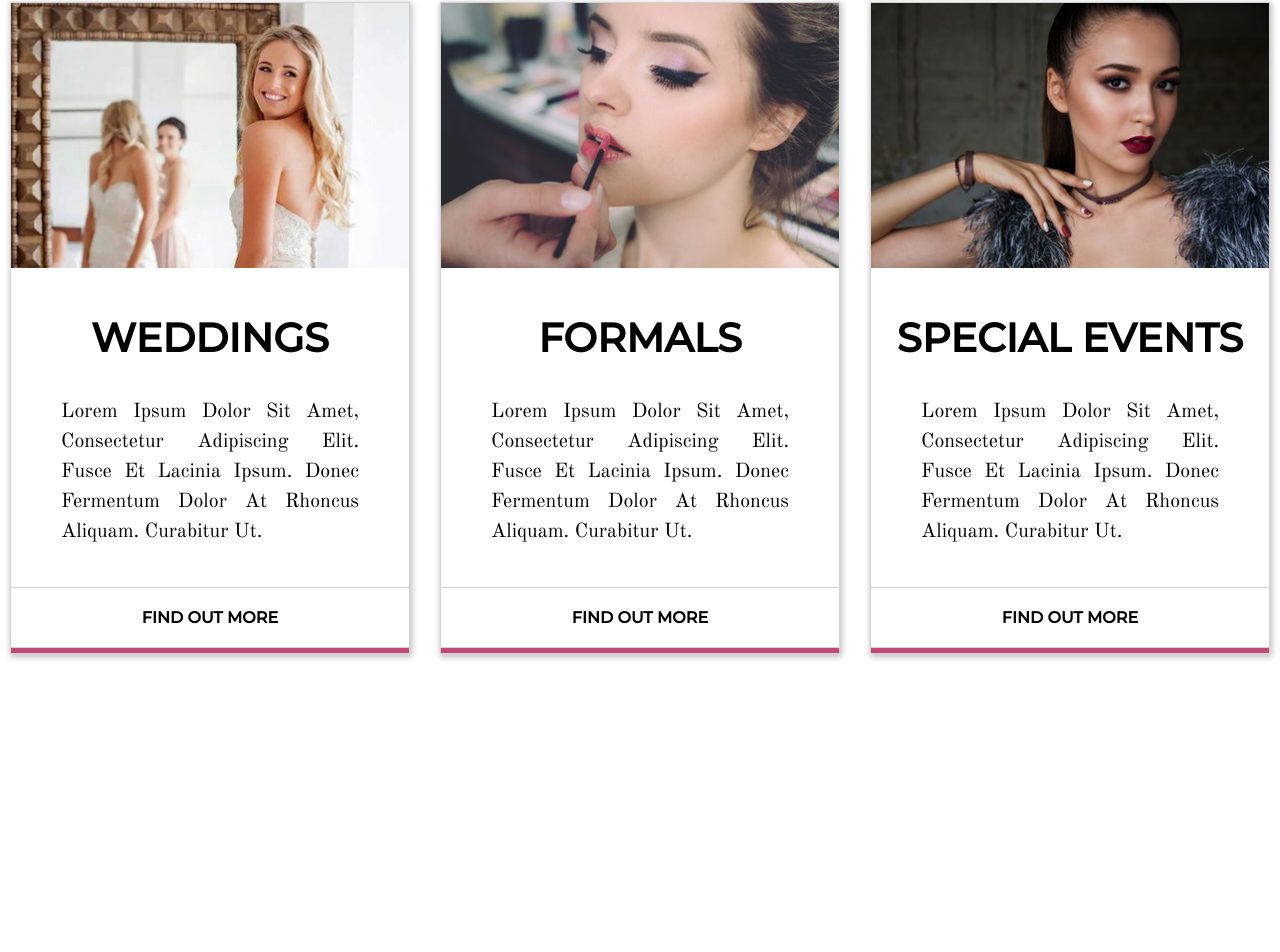
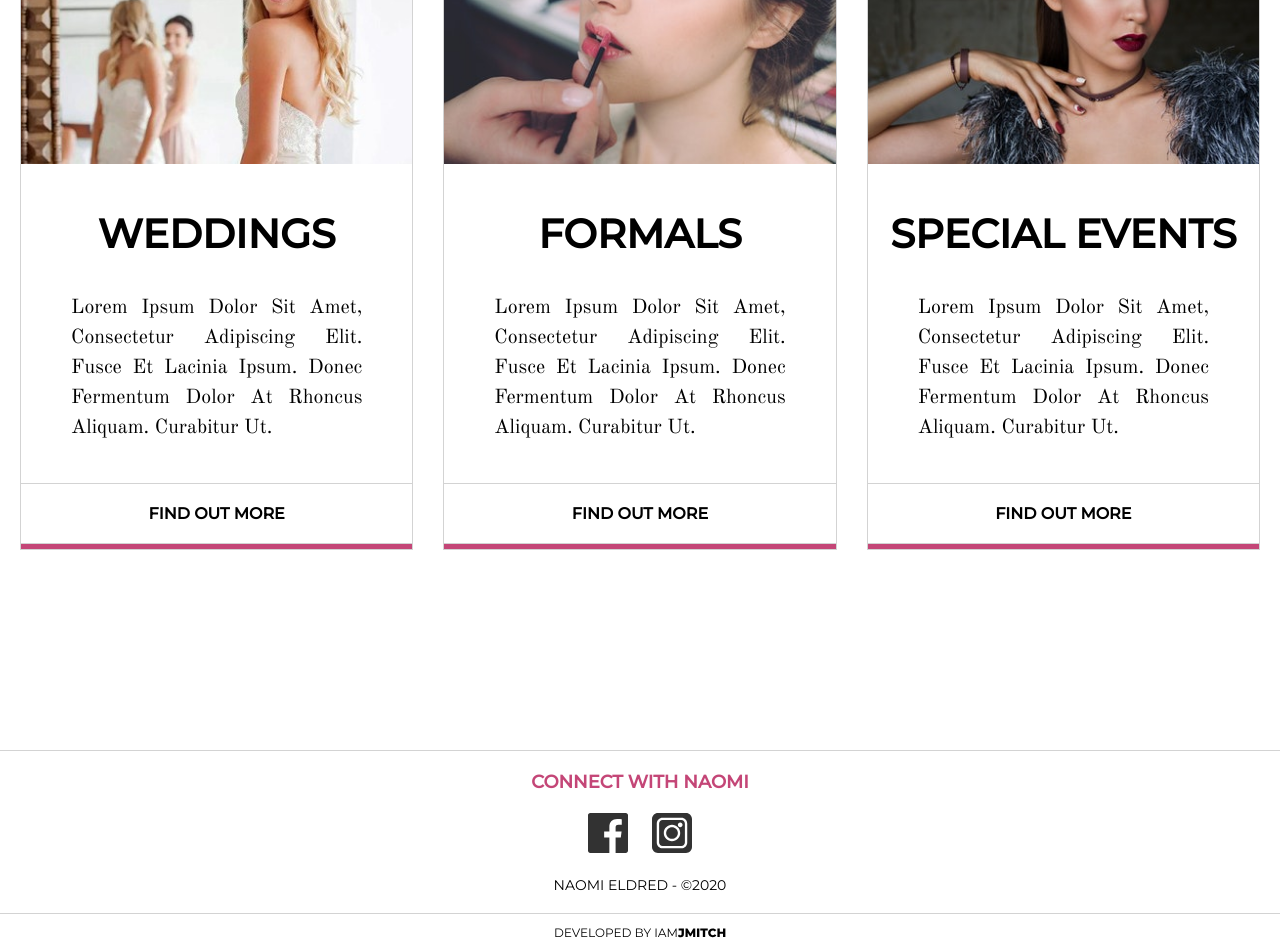
Before and after one commit to iamjmitch/NaomiEldredv2, a Gatsby site: page / in a window 1280 px wide. Shown: the part 1591-2543 px from the top of the page. Before the commit the page ends 2445 px from the top, so only its background shows below. Built offline with nearby package versions, Linux system fonts and the light colour scheme; Gatsby itself is replaced by a stand-in of ours; a web font is replaced by a local one.

Commit message:
footer added

```diff
--- /dev/null
+++ b/src/components/global/footer.js
@@ -0,0 +1,85 @@
+import React, { useState, useEffect } from "react"
+import { Link } from "gatsby"
+import styled from "styled-components"
+
+import Iamjmitch from "../../assets/svg/iamjmitch.svg"
+import Facebook from "../../assets/svg/facebook.svg"
+import Instagram from "../../assets/svg/instagram.svg"
+
+import { Container, HeadingH5, Paragraph } from "../../styles/shared"
+import { NAVTRANSPARENT, NAVSOLID, WHITE, NAVHOVER } from "../../styles/colors"
+import { FONT_FAMILY_HEADING } from "../../styles/typography"
+
+const StyledFooter = styled(Container)`
+  background: white;
+  flex-direction: column;
+  border-top: 1px solid lightgrey;
+  border-bottom: 1px solid lightgrey;
+  padding: 20px 0;
+
+  }
+`
+
+const SocialLink = styled.a`
+  text-decoration: none;
+  transition: 0.2s linear;
+  svg {
+    transition: 0.2s linear;
+    display: inline-block;
+    width: 40px;
+    height: 40px;
+    margin: 0 12px;
+    opacity: 0.8;
+    path {
+      transition: 0.2s linear;
+    }
+    &:hover {
+      path {
+        fill: ${NAVHOVER};
+        opacity: 1;
+      }
+    }
+  }
+`
+
+const Footer = () => {
+  return (
+    <Container flexDirection="column">
+      <StyledFooter>
+        <HeadingH5 fontSize="18px">Connect With Naomi</HeadingH5>
+        <Container padding="20px 0">
+          <SocialLink
+            href="https://www.facebook.com/NaomiEldredMakeup"
+            target="_blank"
+            rel="noopener noreferrer"
+          >
+            <Facebook />
+          </SocialLink>
+          <SocialLink
+            href="https://www.instagram.com/naomieldredmakeup/"
+            target="_blank"
+            rel="noopener noreferrer"
+          >
+            <Instagram />
+          </SocialLink>
+        </Container>
+
+        <Paragraph fontSize="14px" fontFamily={FONT_FAMILY_HEADING} padding="0">
+          NAOMI ELDRED - ©2020
+        </Paragraph>
+      </StyledFooter>
+      <Container background="white" padding="10px 0">
+        <a
+          className="iamjmitch"
+          href="https://iamjmitch.com"
+          target="_blank"
+          rel="noreferrer"
+        >
+          <Iamjmitch />
+        </a>
+      </Container>
+    </Container>
+  )
+}
+
+export default Footer
--- a/src/components/global/layout.js
+++ b/src/components/global/layout.js
@@ -5,6 +5,7 @@ import { Container } from "../../styles/shared"
 
 import Nav from "./nav"
 import Navbar from "./mobileNav"
+import Footer from "./footer"
 
 const StyledLayout = styled(Container)`
   min-height: 100vh;
@@ -17,6 +18,7 @@ const Layout = props => {
       <Nav pageName={props.pageName} />
       <Navbar pageName={props.pageName} />
       {props.children}
+      <Footer />
     </StyledLayout>
   )
 }
--- a/src/components/global/mobileNav.js
+++ b/src/components/global/mobileNav.js
@@ -145,7 +145,7 @@ const SocialLink = styled.a`
   text-decoration: none;
   transition: ${transitionTime};
   svg {
-    display: inline=block;
+    display: inline-block;
     width: 55px;
     height: 55px;
     margin: 0 25px 0 5px;
--- a/src/components/global/nav.js
+++ b/src/components/global/nav.js
@@ -43,7 +43,7 @@ const StyledLink = styled(props => <Link {...props} />)`
     font-size: 18px;
   }
   @media screen and (max-width: 900px) {
-    font-size: 14px;
+    font-size: 13px;
     margin: 0 10px;
   }
 `
--- a/src/components/home/about.js
+++ b/src/components/home/about.js
@@ -13,7 +13,7 @@ const StyledContainer = styled(Container)`
   margin-top: -200px;
   justify-content: unset;
   align-items: unset;
-  box-shadow: 1px 2px 6px 1px #00000040;
+  box-shadow: 1px 2px 20px 2px #b9b9b970;
   flex-wrap: nowrap;
   box-sizing: border-box;
 
@@ -119,31 +119,21 @@ const AboutMe = () => {
           Makeup has been Naomi’s passion and obsession from a very early age.
         </HeadingH3>
         <Span />
-        <StyledParagraph
-          className="notMobile"
-          textTransform="none"
-          lineHeight="25px"
-          fontSize="20px"
-        >
-          As a qualified makeup artist with over 12 years industry experience,
-          Naomi has worked for some of the worlds leading makeup companies, with
-          most of her time spent with M.A.C cosmetics. Her years of experience
-          with this leading international brand has given her the vital skills
-          needed to create modern, up-to-date, and on trend looks which are
-          adaptable to suit anyone’s makeup style and ensure you look and feel
-          beautiful – whether it be soft and natural or full glam!
+        <StyledParagraph textTransform="none" lineHeight="30px" fontSize="22px">
+          Naomi Eldred is a freelance makeup artist servicing the Northern
+          Brisbane area based from her studio located in North Lakes.
         </StyledParagraph>
-        <StyledParagraph textTransform="none" lineHeight="25px" fontSize="20px">
-          With her passion for the industry and knowing the importance for
-          beautiful makeup, Naomi will always provide a professional friendly
-          service, taking pride in flawless application, attention to detail and
-          distinctive individual creativity.
+        <StyledParagraph textTransform="none" lineHeight="30px" fontSize="22px">
+          She specialises in bridal, formal and special occasion makeup
+          application. She prides herself on producing flawless makeup with
+          attention to detail, ensuring that you not only look beautiful but you
+          feel beautiful too.
         </StyledParagraph>
         <StyledParagraph
+          textTransform="none"
+          lineHeight="30px"
+          fontSize="22px"
           className="notMobile"
-          textTransform="none"
-          lineHeight="25px"
-          fontSize="20px"
         >
           Naomi is based at her home makeup studio in North Brisbane, North
           Lakes / Mango Hill. All bridal trials, special occasion and formal
--- a/src/components/home/services.js
+++ b/src/components/home/services.js
@@ -10,7 +10,7 @@ import Service2 from "../../assets/img/home/service2.jpg"
 import Service3 from "../../assets/img/home/service3.jpg"
 
 const StyledServiceBoxContainer = styled(ContainerGrid)`
-  margin-top: 200px;
+  margin-top: 100px;
   max-width: 1280px;
   margin-bottom: 200px;
   grid-gap: 30px;
@@ -19,7 +19,7 @@ const StyledServiceBoxContainer = styled(ContainerGrid)`
   grid-template-columns: repeat(auto-fit, minmax(350px, 1fr));
   justify-content: space-between;
   @media screen and (max-width: 1300px) {
-    padding: 0 10px;
+    padding: 0 20px;
   }
   @media screen and (max-width: 1090px) {
     justify-items: center;
--- a/src/components/home/servicesBox.js
+++ b/src/components/home/servicesBox.js
@@ -17,7 +17,7 @@ const StyledServiceBox = styled(Container)`
   box-sizing: border-box;
   flex-direction: column;
   max-width: 600px;
-  box-shadow: 1px 2px 6px 1px #00000040;
+  //   box-shadow: 1px 2px 6px 1px #00000040;
   border: 1px solid lightgrey;
   padding-bottom: 5px;
 
--- a/src/styles/shared.js
+++ b/src/styles/shared.js
@@ -64,7 +64,7 @@ export const ContainerGrid = styled.div`
   align-items: baseline;
 `
 export const Paragraph = styled.p`
-  font-family: ${FONT_FAMILY};
+  font-family: ${props => (props.fontFamily ? props.fontFamily : FONT_FAMILY)};
   font-size: ${props => (props.fontSize ? props.fontSize : "20px")};
   padding: ${props => (props.padding ? props.padding : "10px")};
   margin: ${props => (props.margin ? props.margin : "0")};
--- a/src/styles/typography.js
+++ b/src/styles/typography.js
@@ -1,6 +1,6 @@
 export const FONT_FAMILY = "Old Standard TT, sans-serif"
 export const FONT_FAMILY_HEADING = "Montserrat, sans-serif"
-export const FONT_HERO = "Roboto, sans-serif"
+export const FONT_HERO = "Montserrat, sans-serif"
 
 export const WEIGHT = {
   THIN: "200",
```
Also changed, not shown: src/assets/svg/iamjmitch.svg (added).
